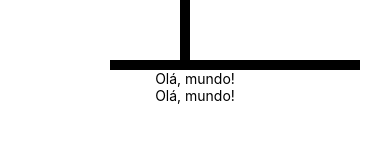
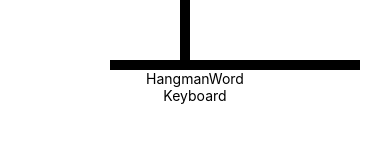
Before and after one commit to Cry199/React-Native-Jogos, a React Native app in the folder Jogos/JogoDaForca/: screen / in a window 390 px wide. Shown: the part 503-646 px from the top of the page. Built offline with nearby package versions, Linux system fonts and the light colour scheme.

Commit message:
Jogo Da Forca - v0.1.1

```diff
--- a/Jogos/JogoDaForca/components/HangmanWord.js
+++ b/Jogos/JogoDaForca/components/HangmanWord.js
@@ -4,7 +4,7 @@ import { Text } from 'react-native';
 class HangmanWord extends React.Component {
   render()
   {
-    return <Text>Olá, mundo!</Text>;
+    return <Text>HangmanWord</Text>;
   }
 }
 
--- a/Jogos/JogoDaForca/components/Keyboard.js
+++ b/Jogos/JogoDaForca/components/Keyboard.js
@@ -4,7 +4,7 @@ import { Text } from 'react-native';
 class Keyboard extends React.Component {
   render()
   {
-    return <Text>Olá, mundo!</Text>;
+    return <Text>Keyboard</Text>;
   }
 }
 
```
